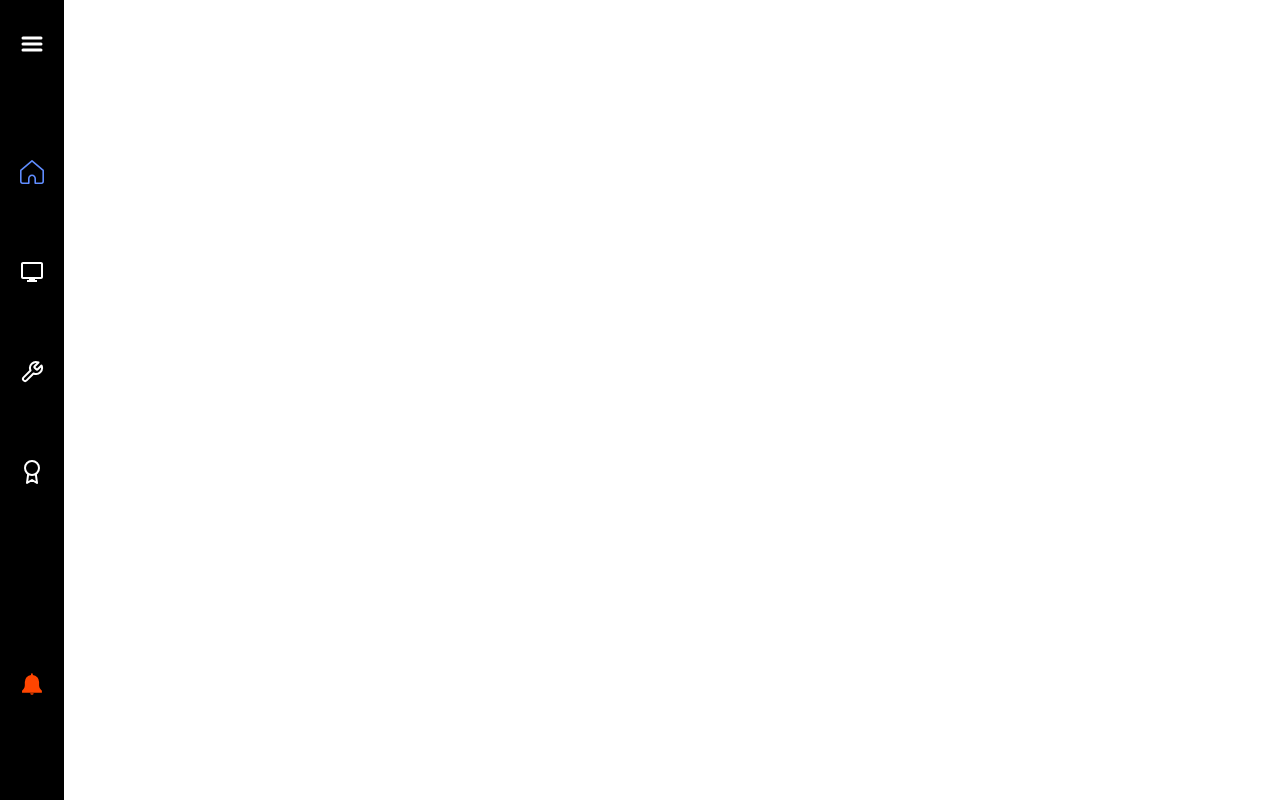
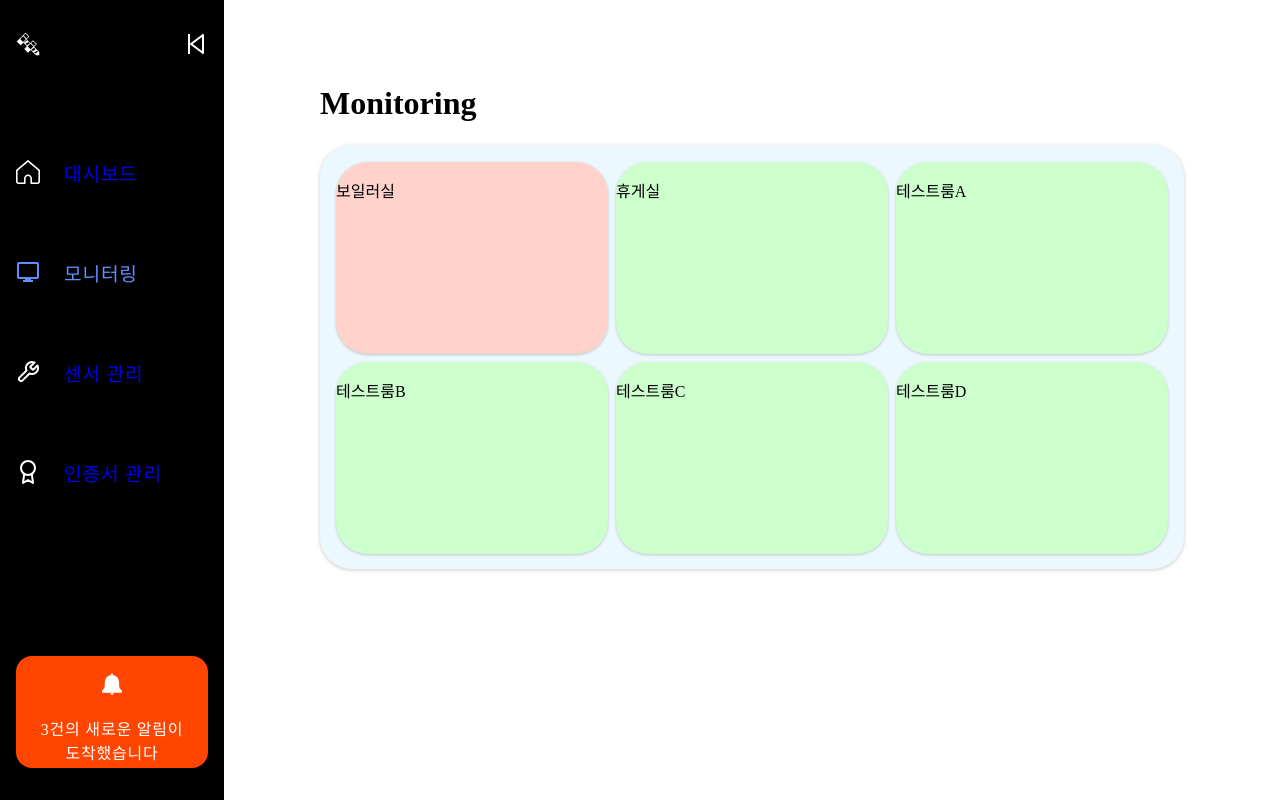
Before and after one commit to Fac2Real/FE, a React (Vite) app: page /monitoring in a window 1280 px wide. Before the commit this address had no page. Built offline with nearby package versions, Linux system fonts and the light colour scheme.

Commit message:
feature | sprint1 | FRB-67 | 모니터링 화면 시작 | 김예인
+ 추가: 사이드바 새로고침 시 위치가 제대로 표시되지 않던 문제 해결

```diff
--- a/src/App.jsx
+++ b/src/App.jsx
@@ -3,6 +3,8 @@ import Home from "./pages/Home";
 import Sidebar from "./Sidebar";
 import "./styles/style.css";
 import Settings from "./pages/Settings";
+import Monitoring from "./pages/Monitoring";
+import Certification from "./pages/Certifiaction";
 
 export default function App() {
   return (
@@ -13,6 +15,8 @@ export default function App() {
           <Routes>
             <Route path="/" element={<Home />} />
             <Route path="/settings" element={<Settings />} />
+            <Route path="/monitoring" element={<Monitoring />} />
+            <Route path="/certification" element={<Certification />} />
           </Routes>
         </div>
       </div>
--- a/src/Sidebar.jsx
+++ b/src/Sidebar.jsx
@@ -1,4 +1,4 @@
-import { Link } from "react-router-dom";
+import { Link, useLocation } from "react-router-dom";
 import MenuIcon from "./assets/menu_icon.svg?react";
 import HomeIcon from "./assets/home_icon.svg?react";
 import MonitorIcon from "./assets/monitor_icon.svg?react";
@@ -7,12 +7,23 @@ import AwardIcon from "./assets/award_icon.svg?react";
 import BellIcon from "./assets/bell_icon.svg?react";
 import CloseIcon from "./assets/close_icon.svg?react";
 import Logo from "./assets/temp_logo.svg?react";
-import { useRef, useState } from "react";
+import { useEffect, useRef, useState } from "react";
 
 export default function Sidebar() {
-  const [isOpen, setIsOpen] = useState(false);
+  const [isOpen, setIsOpen] = useState(true);
   const alram_count = 3;
+  const location = useLocation();
   const [currentPage, setCurrentPage] = useState("Home");
+  useEffect(() => {
+    if (location.pathname === "/") setCurrentPage("Home");
+    else if (location.pathname.startsWith("/monitoring"))
+      setCurrentPage("Monitor");
+    else if (location.pathname.startsWith("/settings"))
+      setCurrentPage("Sensor");
+    else if (location.pathname.startsWith("/certification"))
+      setCurrentPage("Certification");
+  }, [location.pathname]);
+
   return (
     <aside className={isOpen ? "sidebar-open" : "sidebar-close"}>
       {!isOpen && (
@@ -74,7 +85,7 @@ export default function Sidebar() {
             className="icon side-opt"
             onClick={() => setCurrentPage("Monitor")}
           >
-            <Link>
+            <Link to="/monitoring">
               <MonitorIcon
                 fill={currentPage === "Monitor" ? "#608DFF" : "#FFF"}
                 width="1.5rem"
@@ -118,7 +129,7 @@ export default function Sidebar() {
             className="icon side-opt"
             onClick={() => setCurrentPage("Certification")}
           >
-            <Link>
+            <Link to="/certification">
               <AwardIcon
                 stroke={currentPage === "Certification" ? "#608DFF" : "#FFF"}
                 width="1.5rem"
--- /dev/null
+++ b/src/components/MonitorBox.jsx
@@ -0,0 +1,11 @@
+export default function MonitorBox({ zone }) {
+  return (
+    <div
+      className={`monitor-box moving-box ${
+        zone.level == 0 ? "" : zone.level == 1 ? "warn" : "urgent"
+      }`}
+    >
+      <p>{zone.title}</p>
+    </div>
+  );
+}
--- /dev/null
+++ b/src/mock_data/mock_zonelist.js
@@ -0,0 +1,27 @@
+/* mock data */
+const mockZoneList = [
+    {
+        title: "보일러실",
+        env_sensor: [
+            { name: "온도 센서", thres: 60 },
+            { name: "습도 센서", thres: 75 },
+        ],
+        fac_sensor: [],
+        master: "김00",
+        level: 2,
+    },
+    {
+        title: "휴게실",
+        env_sensor: [],
+        fac_sensor: ["진동 센서"],
+        master: "윤00",
+        level: 0
+    },
+    { title: "테스트룸A", env_sensor: [], fac_sensor: [], master: "정00", level: 0 },
+    { title: "테스트룸B", env_sensor: [], fac_sensor: [], master: "강00", level: 0 },
+    { title: "테스트룸C", env_sensor: [], fac_sensor: [], master: "이00", level: 0 },
+    { title: "테스트룸D", env_sensor: [], fac_sensor: [], master: "박00", level: 0 },
+];
+
+
+export default mockZoneList;
--- /dev/null
+++ b/src/pages/Certifiaction.jsx
@@ -0,0 +1,7 @@
+export default function Certification() {
+  return (
+    <>
+      <h1>Certifiaction</h1>
+    </>
+  );
+}
--- /dev/null
+++ b/src/pages/Monitoring.jsx
@@ -0,0 +1,31 @@
+import { useEffect, useState } from "react";
+import MonitorBox from "../components/MonitorBox";
+import mockZoneList from "../mock_data/mock_zonelist";
+
+export default function Monitoring() {
+  const [zoneList, setZoneList] = useState([]);
+  //   useEffect(() => {
+  //     fetch("../mock_data/mock_zonelist.json")
+  //       .then((res) => {
+  //         setZoneList(res.data);
+  //       })
+  //       .catch((err) => {
+  //         console.error("데이터 불러오기 실패", err);
+  //       });
+  //   }, []);
+  useEffect(() => {
+    setZoneList(mockZoneList);
+  });
+  return (
+    <>
+      <h1>Monitoring</h1>
+      <div className="monitor-body">
+        <div>
+          {zoneList.map((z, i) => (
+            <MonitorBox zone={z} key={i} />
+          ))}
+        </div>
+      </div>
+    </>
+  );
+}
--- a/src/pages/Settings.jsx
+++ b/src/pages/Settings.jsx
@@ -6,40 +6,26 @@ import axios from "axios";
    1. 센서 타입 → 한글 명/분류 매핑
 ──────────────────────────────── */
 const ENV_TYPES = ["temp", "humid"]; // 환경센서
-const FAC_TYPES = [ "dust", "current", "vibration"]; // 설비센서
+const FAC_TYPES = ["dust", "current", "vibration"]; // 설비센서
 
 const toKoName = (type) => {
   switch (type) {
-    case "temp":      return "온도 센서";
-    case "humid":     return "습도 센서";
-    case "dust":      return "먼지 센서";
-    case "current":   return "전류 센서";
-    case "vibration": return "진동 센서";
-    default:          return type;
+    case "temp":
+      return "온도 센서";
+    case "humid":
+      return "습도 센서";
+    case "dust":
+      return "먼지 센서";
+    case "current":
+      return "전류 센서";
+    case "vibration":
+      return "진동 센서";
+    default:
+      return type;
   }
 };
 
 export default function Settings() {
-  /* mock data */
-  const initialZoneList = [
-    {
-      title: "보일러실",
-      env_sensor: [
-        { name: "온도 센서", thres: 60 },
-        { name: "습도 센서", thres: 75 },
-      ],
-      fac_sensor: [],
-      master: "김00",
-    },
-    {
-      title: "휴게실",
-      env_sensor: [],
-      fac_sensor: ["진동 센서"],
-      master: "윤00",
-    },
-    { title: "테스트룸A", env_sensor: [], fac_sensor: [], master: "정00" },
-  ];
-
   const [sensorInfo, setSensorInfo] = useState();
   const [isModalOpen, setModalOpen] = useState(false);
   const [zoneList, setZoneList] = useState([]);
@@ -73,30 +59,31 @@ export default function Settings() {
     ───────────────────────────────── */
     Promise.all([
       axios.get("http://localhost:8080/api/zones"),
-      axios.get("http://localhost:8080/api/sensors")   // ← location 컬럼 포함
+      axios.get("http://localhost:8080/api/sensors"), // ← location 컬럼 포함
     ])
       .then(([zoneRes, sensorRes]) => {
         const sensors = sensorRes.data;
 
         /* 센서를 zoneId 기준으로 그룹핑 → { 5: {env:[], fac:[]}, … } */
         const mapByZone = sensors.reduce((acc, s) => {
-          const zoneId = s.location?.trim();   // ← 공백 대비
+          const zoneId = s.location?.trim(); // ← 공백 대비
           if (!zoneId) return acc;
 
           if (!acc[zoneId]) acc[zoneId] = { env: [], fac: [] };
 
-          const koName = toKoName(s.sensorType);        // ※ 백엔드 키 sensorType
+          const koName = toKoName(s.sensorType); // ※ 백엔드 키 sensorType
           //const item   = { name: koName, thres: s.threshold ?? "-" };
-          const item = {                      // ← 센서 공통 구조
-            id:   s.sensorId,                // 새 필드
+          const item = {
+            // ← 센서 공통 구조
+            id: s.sensorId, // 새 필드
             name: toKoName(s.sensorType),
-            thres: s.threshold ?? "-"
+            thres: s.threshold ?? "-",
           };
 
           if (ENV_TYPES.includes(s.sensorType)) {
-            acc[zoneId].env.push(item);                 // env → 객체 그대로
+            acc[zoneId].env.push(item); // env → 객체 그대로
           } else if (FAC_TYPES.includes(s.sensorType)) {
-            acc[zoneId].fac.push(item);               // fac → 문자열만 push
+            acc[zoneId].fac.push(item); // fac → 문자열만 push
           }
           return acc;
         }, {});
@@ -110,7 +97,7 @@ export default function Settings() {
           master: z.master || "",
         }));
 
-       /* 레코드가 하나도 없으면 예시 데이터 사용 */
+        /* 레코드가 하나도 없으면 예시 데이터 사용 */
         setZoneList(list.length ? list : initialZoneList);
       })
       .catch(console.error);
@@ -141,7 +128,7 @@ export default function Settings() {
   const handleAddZone = async (newZone) => {
     const confirmed = window.confirm(`[${newZone}]을 추가하시겠습니까?`);
     if (!confirmed) return;
-    else{
+    else {
       try {
         /* 1) 백엔드에 공간 생성 요청 */
         const { data } = await axios.post(
@@ -151,8 +138,8 @@ export default function Settings() {
 
         /* 2) 전체 요소를를 화면에 출력하기위한 데이터터 */
         const newItem = {
-          id: data.zoneId,        // key 로도 사용
-          title: data.zoneName,   // UI 에 표시할 이름
+          id: data.zoneId, // key 로도 사용
+          title: data.zoneName, // UI 에 표시할 이름
           env_sensor: [],
           fac_sensor: [],
           master: "",
@@ -162,9 +149,7 @@ export default function Settings() {
         setZoneList((prev) => [...prev, newItem]);
 
         /* 4) 로그 (센서 API와 동일한 패턴) */
-        console.log(
-          `ZONE 생성: ${data.zoneId} / ${data.zoneName}`
-        );
+        console.log(`ZONE 생성: ${data.zoneId} / ${data.zoneName}`);
       } catch (err) {
         console.error(err);
         alert("공간 생성에 실패했습니다.");
--- a/src/styles/style.css
+++ b/src/styles/style.css
@@ -157,7 +157,7 @@ p.sidebar-open {
 
 .moving-box:hover {
   box-shadow: 0 4px 12px rgba(0, 0, 0, 0.2);
-  transform: translateY(-5px);
+  transform: translateY(-3px);
 }
 
 .mini-box:active {
@@ -434,3 +434,40 @@ p.sidebar-open {
 .modal-contents > span {
   font-size: 1.2rem;
 }
+
+/* 모니터링 페이지 */
+.monitor-body {
+  height: auto;
+  width: 100%;
+  background-color: var(--c4);
+  border-radius: 2rem;
+  box-shadow: 0 1px 4px rgba(0, 0, 0, 0.2);
+  transform: translateY(1px);
+}
+.monitor-body > div {
+  margin: 1rem;
+  height: auto;
+  width: 100%;
+  gap: 0.5rem;
+  display: flex;
+  justify-content: flex-start;
+  flex-wrap: wrap;
+}
+
+.monitor-box {
+  background-color: rgb(205, 255, 205);
+  height: 12rem;
+  width: calc((100% - 3rem) / 3);
+  border-radius: 2rem;
+  box-sizing: border-box;
+  box-shadow: 0 1px 3px rgba(0, 0, 0, 0.2);
+  transform: translateY(1px);
+}
+
+.monitor-box.urgent {
+  background-color: #ffd2cc;
+}
+
+.monitor-box.warn {
+  background-color: #fde1ad;
+}
```
